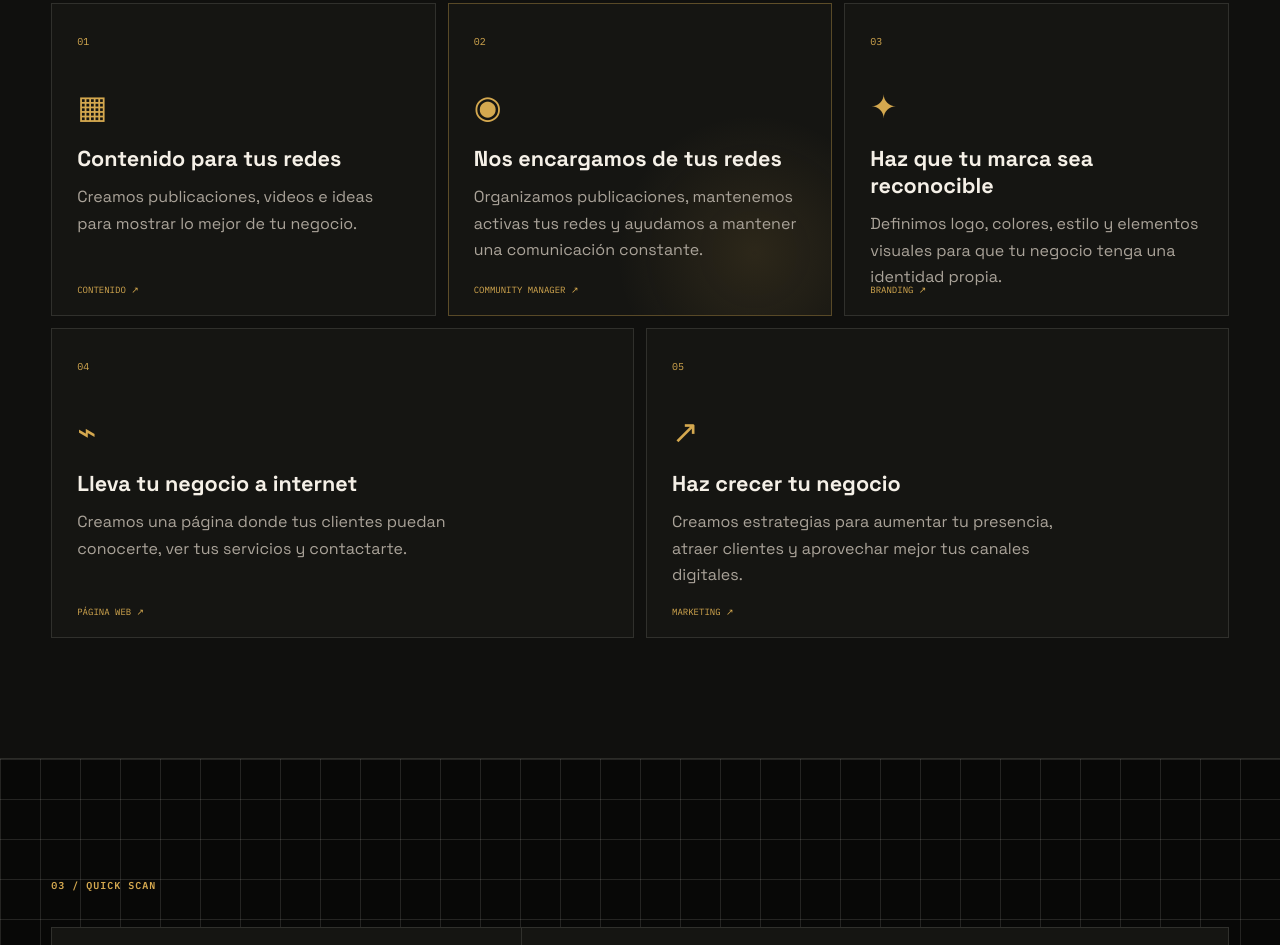
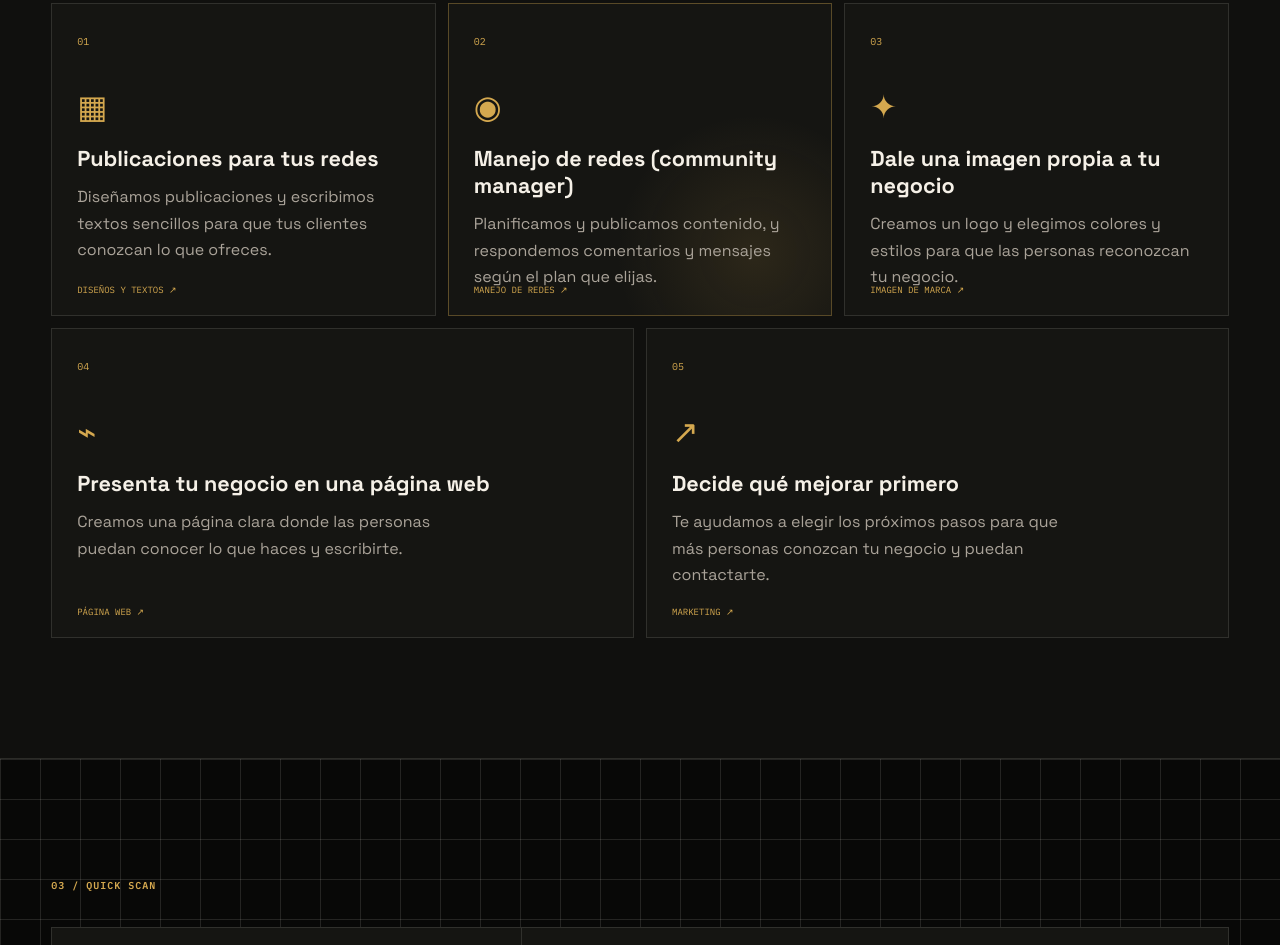
Before and after one commit to AIessandro16/EVOLVA, a plain HTML site: page index.html in a window 1280 px wide. Shown: the part 1968-2913 px from the top of the page. Drawn offline with nearby package versions, Linux system fonts and the light colour scheme.

Commit message:
content: clarify EVOLVA services for first-time owners

```diff
--- a/index.html
+++ b/index.html
@@ -298,18 +298,18 @@
             </div>
 
             <h3>
-                Contenido para tus redes
+                Publicaciones para tus redes
             </h3>
 
             <p>
 
-                Creamos publicaciones, videos e ideas para mostrar
-                lo mejor de tu negocio.
+                Diseñamos publicaciones y escribimos textos sencillos
+                para que tus clientes conozcan lo que ofreces.
 
             </p>
 
             <span class="service-footer">
-                CONTENIDO ↗
+                DISEÑOS Y TEXTOS ↗
             </span>
 
         </article>
@@ -324,18 +324,18 @@
             </div>
 
             <h3>
-                Nos encargamos de tus redes
+                Manejo de redes (community manager)
             </h3>
 
             <p>
 
-                Organizamos publicaciones, mantenemos activas tus
-                redes y ayudamos a mantener una comunicación constante.
+                Planificamos y publicamos contenido, y respondemos
+                comentarios y mensajes según el plan que elijas.
 
             </p>
 
             <span class="service-footer">
-                COMMUNITY MANAGER ↗
+                MANEJO DE REDES ↗
             </span>
 
         </article>
@@ -350,18 +350,18 @@
             </div>
 
             <h3>
-                Haz que tu marca sea reconocible
+                Dale una imagen propia a tu negocio
             </h3>
 
             <p>
 
-                Definimos logo, colores, estilo y elementos visuales
-                para que tu negocio tenga una identidad propia.
+                Creamos un logo y elegimos colores y estilos para que
+                las personas reconozcan tu negocio.
 
             </p>
 
             <span class="service-footer">
-                BRANDING ↗
+                IMAGEN DE MARCA ↗
             </span>
 
         </article>
@@ -376,13 +376,13 @@
             </div>
 
             <h3>
-                Lleva tu negocio a internet
+                Presenta tu negocio en una página web
             </h3>
 
             <p>
 
-                Creamos una página donde tus clientes puedan
-                conocerte, ver tus servicios y contactarte.
+                Creamos una página clara donde las personas puedan
+                conocer lo que haces y escribirte.
 
             </p>
 
@@ -402,13 +402,13 @@
             </div>
 
             <h3>
-                Haz crecer tu negocio
+                Decide qué mejorar primero
             </h3>
 
             <p>
 
-                Creamos estrategias para aumentar tu presencia,
-                atraer clientes y aprovechar mejor tus canales digitales.
+                Te ayudamos a elegir los próximos pasos para que más
+                personas conozcan tu negocio y puedan contactarte.
 
             </p>
 
```
